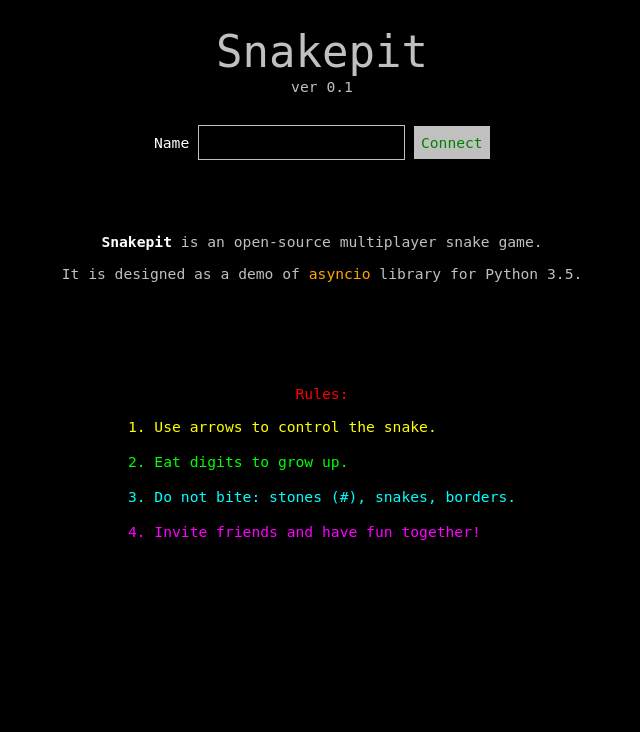
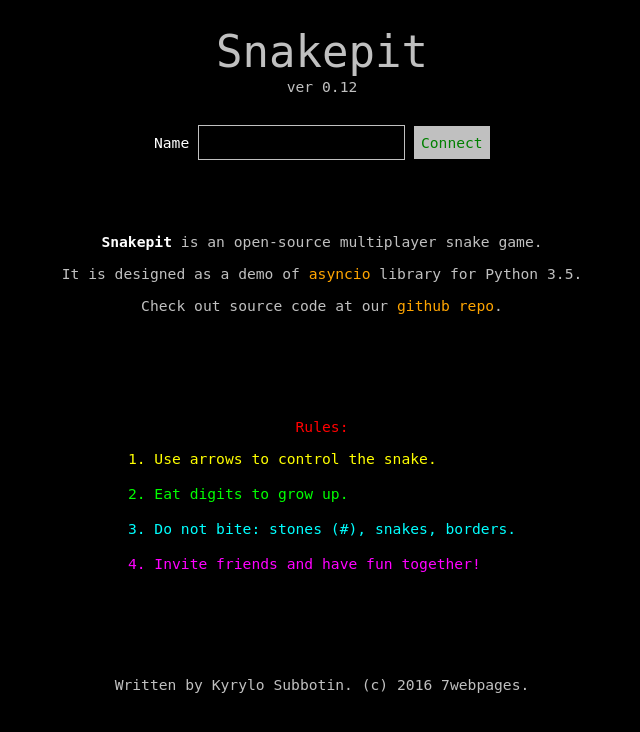
Before and after one commit to 7WebPages/snakepit-game, a plain HTML site: page index.html in a window 1280 px wide. Shown: the whole page, without its empty margins (318-958 px from the left). Drawn offline with nearby package versions, Linux system fonts and the light colour scheme.

Commit message:
html updated

```diff
--- a/index.html
+++ b/index.html
@@ -175,7 +175,7 @@
 <div id="status" style="text-align:left">&nbsp;</div>
 
 <div style="font-size: 3em;">Snakepit</div>
-<div>ver 0.1</div>
+<div>ver 0.12</div>
 
 <div style="margin-top:1em">
     <div id="mainScreen">
@@ -188,6 +188,7 @@
         <div>
         <p><b style="color: white">Snakepit</b> is an open-source multiplayer snake game.</p>
         <p>It is designed as a demo of <a href="https://docs.python.org/3/library/asyncio.html">asyncio</a> library for Python 3.5.</p>
+        <p>Check out source code at our <a href="https://github.com/7WebPages/snakepit-game">github repo</a>.</p>
 
         <p style="color:red; margin-top: 7em">Rules:</p>
 
@@ -199,6 +200,9 @@
             <span class="color6">4. Invite friends and have fun together!</span>
             </span>
         </div>
+
+        <p style="margin-top: 7em">Written by Kyrylo Subbotin. (c) 2016 7webpages.</p>
+
         </div>
     </div>
 
```
